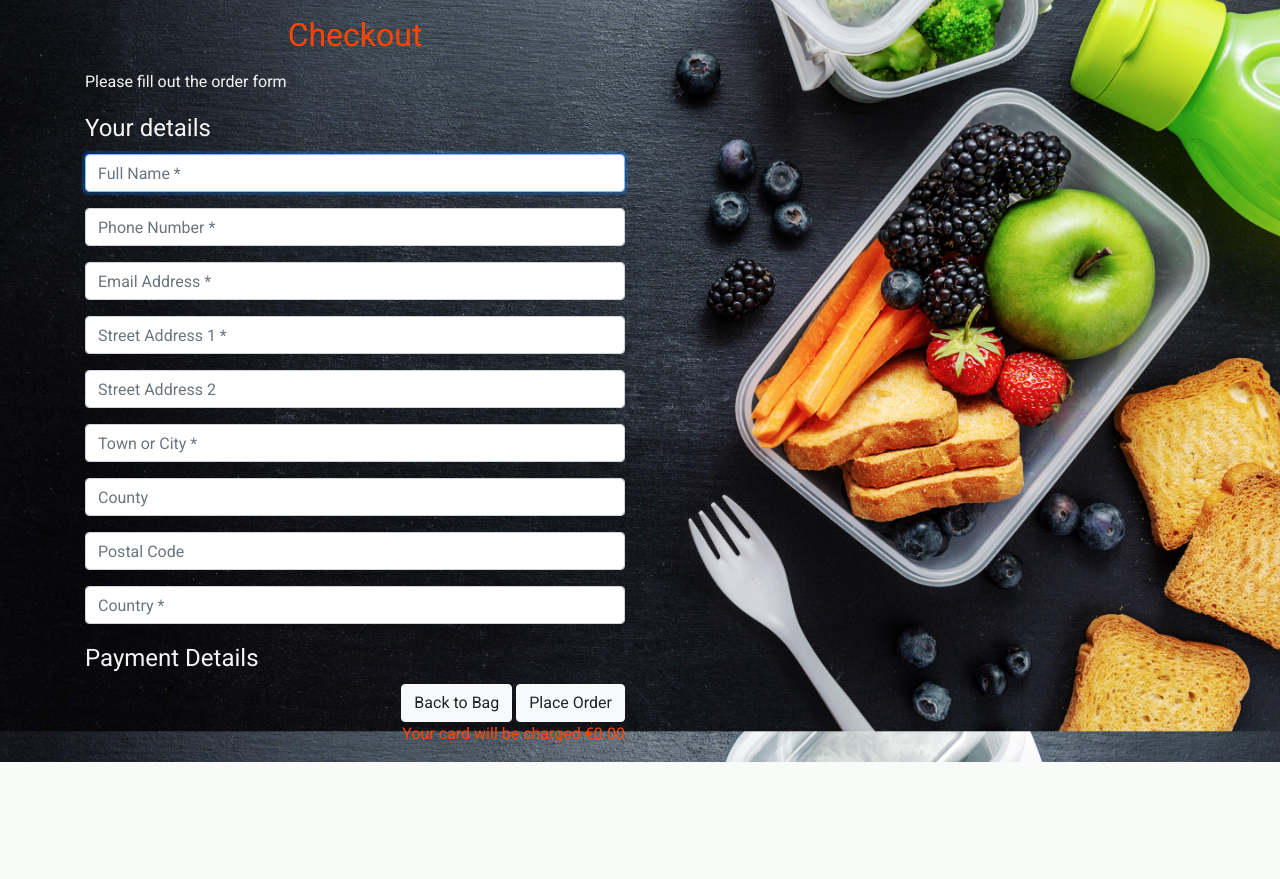
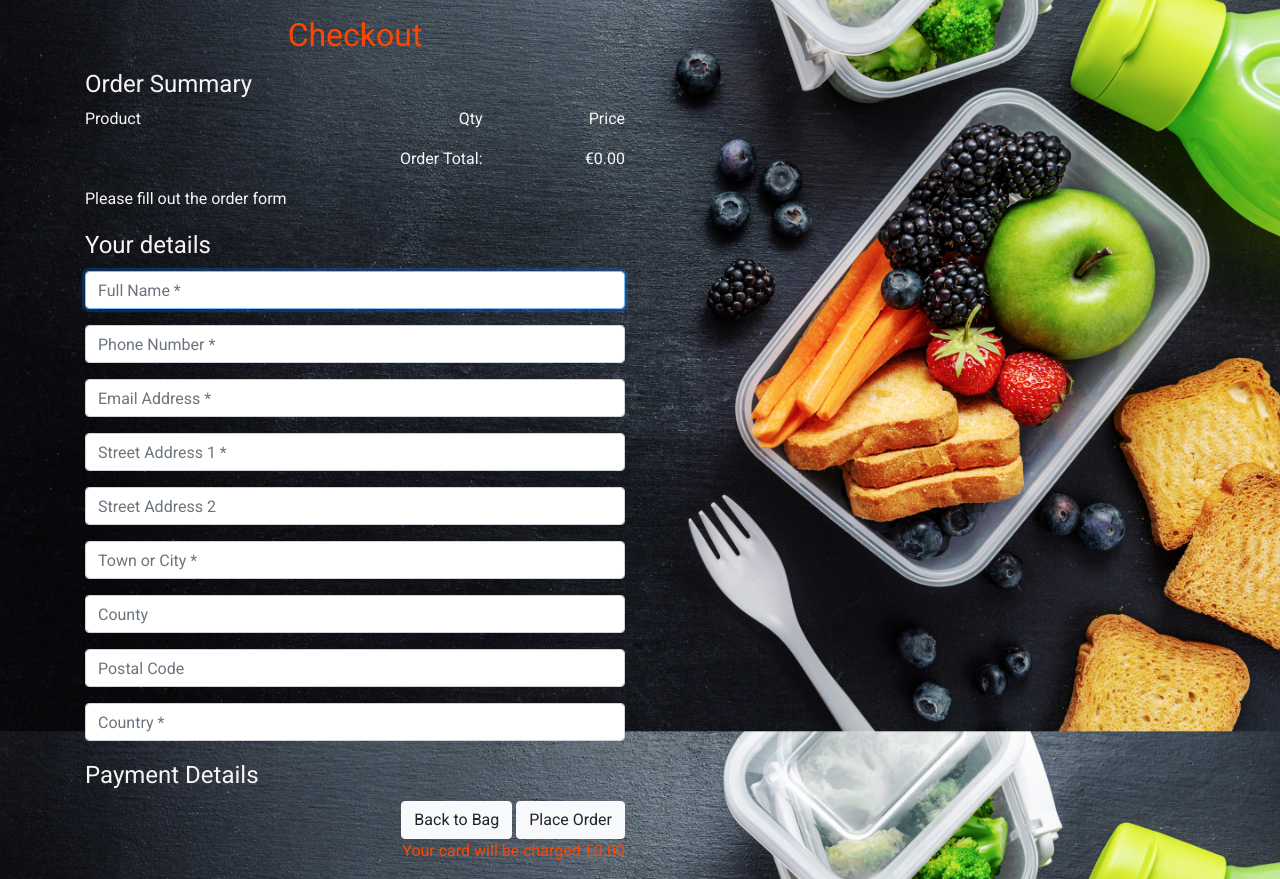
Before and after one commit to Code-Institute-Submissions/ms-project-4-v2, a Django app: template checkout/templates/checkout/checkout.html in a window 1280 px wide. Shown: the part 122-1001 px from the top of the page. Before the commit the page ends 884 px from the top, so only its background shows below. Run offline with Django 3.2, Linux system fonts and the light colour scheme; the template is opened without the code that fills it: values named after a table or form of the project are taken from there, others are empty; some libraries are stand-ins or nearby versions.

Commit message:
Add order summary to checkout page

```diff
--- a/checkout/templates/checkout/checkout.html
+++ b/checkout/templates/checkout/checkout.html
@@ -17,6 +17,43 @@
         </div>
     </div>
 
+    <div class="row">
+        <div class="col-12 col-md-6">
+            <h4>Order Summary</h4>
+            <div class="row">
+                <div class="col-6">
+                    <p>Product</p>
+                </div>
+                <div class="col-3 text-right">
+                    <p>Qty</p>
+                </div>
+                <div class="col-3 text-right">
+                    <p>Price</p>
+                </div>
+            </div>
+            {% for item in bag_items %}
+                <div class="row">
+                    <div class="col-6">
+                        <p>{{ item.product.name }}</p>
+                    </div>
+                    <div class="col-3 text-right">
+                        <p>{{ item.quantity }}</p>
+                    </div>
+                    <div class="col-3 text-right">
+                        <p>€ {{ item.product.price }}</p>
+                    </div>
+                </div>
+            {% endfor %}
+            <div class="row text-right">
+                <div class="col-7 offset-2">
+                    <p>Order Total:</p>
+                </div>
+                <div class="col-3">
+                    <p>€{{ total | floatformat:2 }}</p>
+                </div>
+            </div>
+        </div>
+    </div>
     <div class="row">
         <div class="col-12 col-md-6">
             <p>Please fill out the order form</p>
```
